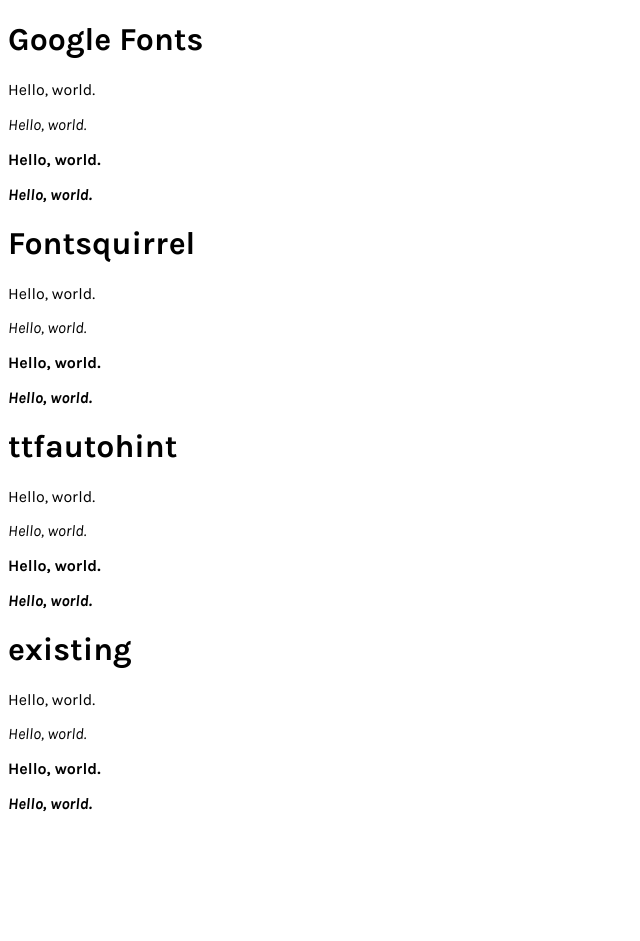
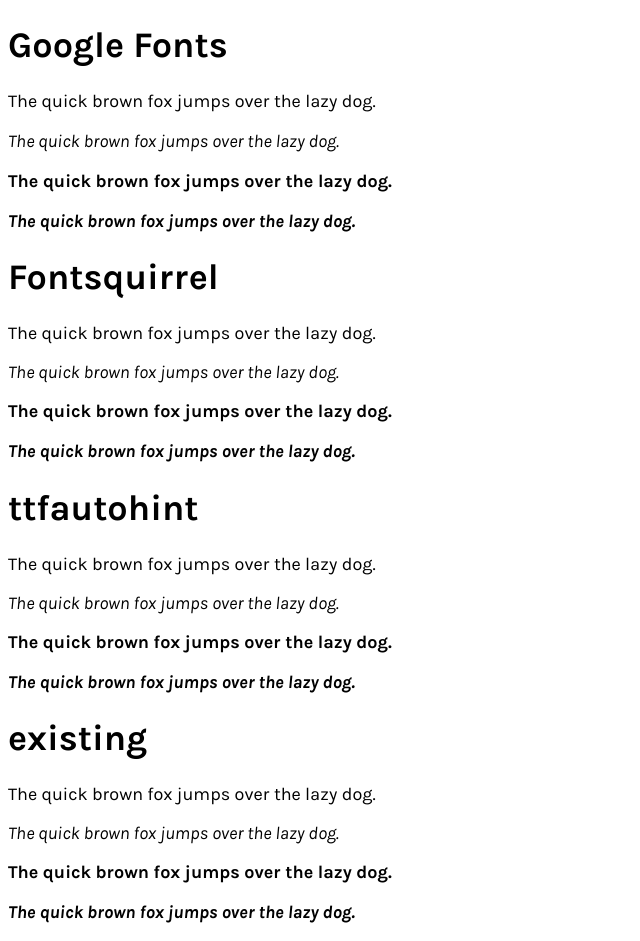
Before and after one commit to veeti/test, a plain HTML site: page index.html in a window 1280 px wide. Shown: the whole page, without its empty margins (0-640 px from the left). Before the commit the page ends 829 px from the top, so only its background shows below. Drawn offline with Linux system fonts and the light colour scheme.

Commit message:
odsghjldfghjkglködfglkj

```diff
--- a/index.html
+++ b/index.html
@@ -4,6 +4,10 @@
         <title>Karla</title>
         <meta charset='utf-8' />
         <style>
+            body {
+                font-size: 18px;
+            }
+
             @font-face {
                 font-family: 'Google';
                 font-style: normal;
@@ -114,49 +118,49 @@
         <div id='google'>
             <h1>Google Fonts</h1>
 
-            <p>Hello, world.</p>
+            <p>The quick brown fox jumps over the lazy dog.</p>
 
-            <p><i>Hello, world.</i></p>
+            <p><i>The quick brown fox jumps over the lazy dog.</i></p>
 
-            <p><strong>Hello, world.</strong></p>
+            <p><strong>The quick brown fox jumps over the lazy dog.</strong></p>
 
-            <p><i><strong>Hello, world.</strong></i></p>
+            <p><i><strong>The quick brown fox jumps over the lazy dog.</strong></i></p>
         </div>
 
         <div id='squirrel'>
             <h1>Fontsquirrel</h1>
 
-            <p>Hello, world.</p>
+            <p>The quick brown fox jumps over the lazy dog.</p>
 
-            <p><i>Hello, world.</i></p>
+            <p><i>The quick brown fox jumps over the lazy dog.</i></p>
 
-            <p><strong>Hello, world.</strong></p>
+            <p><strong>The quick brown fox jumps over the lazy dog.</strong></p>
 
-            <p><i><strong>Hello, world.</strong></i></p>
+            <p><i><strong>The quick brown fox jumps over the lazy dog.</strong></i></p>
         </div>
 
         <div id='ttfautohint'>
             <h1>ttfautohint</h1>
 
-            <p>Hello, world.</p>
+            <p>The quick brown fox jumps over the lazy dog.</p>
 
-            <p><i>Hello, world.</i></p>
+            <p><i>The quick brown fox jumps over the lazy dog.</i></p>
 
-            <p><strong>Hello, world.</strong></p>
+            <p><strong>The quick brown fox jumps over the lazy dog.</strong></p>
 
-            <p><i><strong>Hello, world.</strong></i></p>
+            <p><i><strong>The quick brown fox jumps over the lazy dog.</strong></i></p>
         </div>
 
         <div id='existing'>
             <h1>existing</h1>
 
-            <p>Hello, world.</p>
+            <p>The quick brown fox jumps over the lazy dog.</p>
 
-            <p><i>Hello, world.</i></p>
+            <p><i>The quick brown fox jumps over the lazy dog.</i></p>
 
-            <p><strong>Hello, world.</strong></p>
+            <p><strong>The quick brown fox jumps over the lazy dog.</strong></p>
 
-            <p><i><strong>Hello, world.</strong></i></p>
+            <p><i><strong>The quick brown fox jumps over the lazy dog.</strong></i></p>
         </div>
     </body>
 </html>
```
